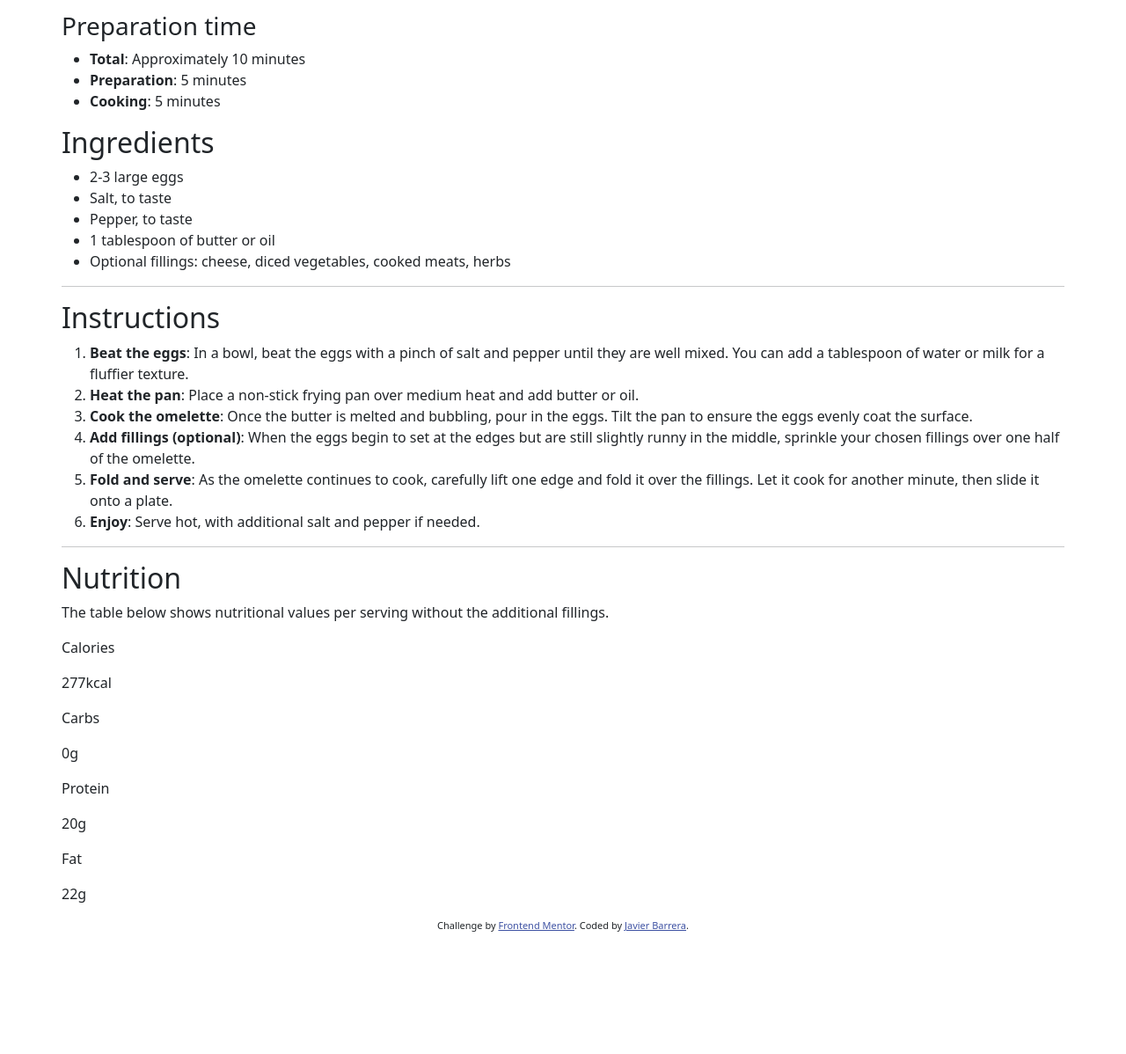
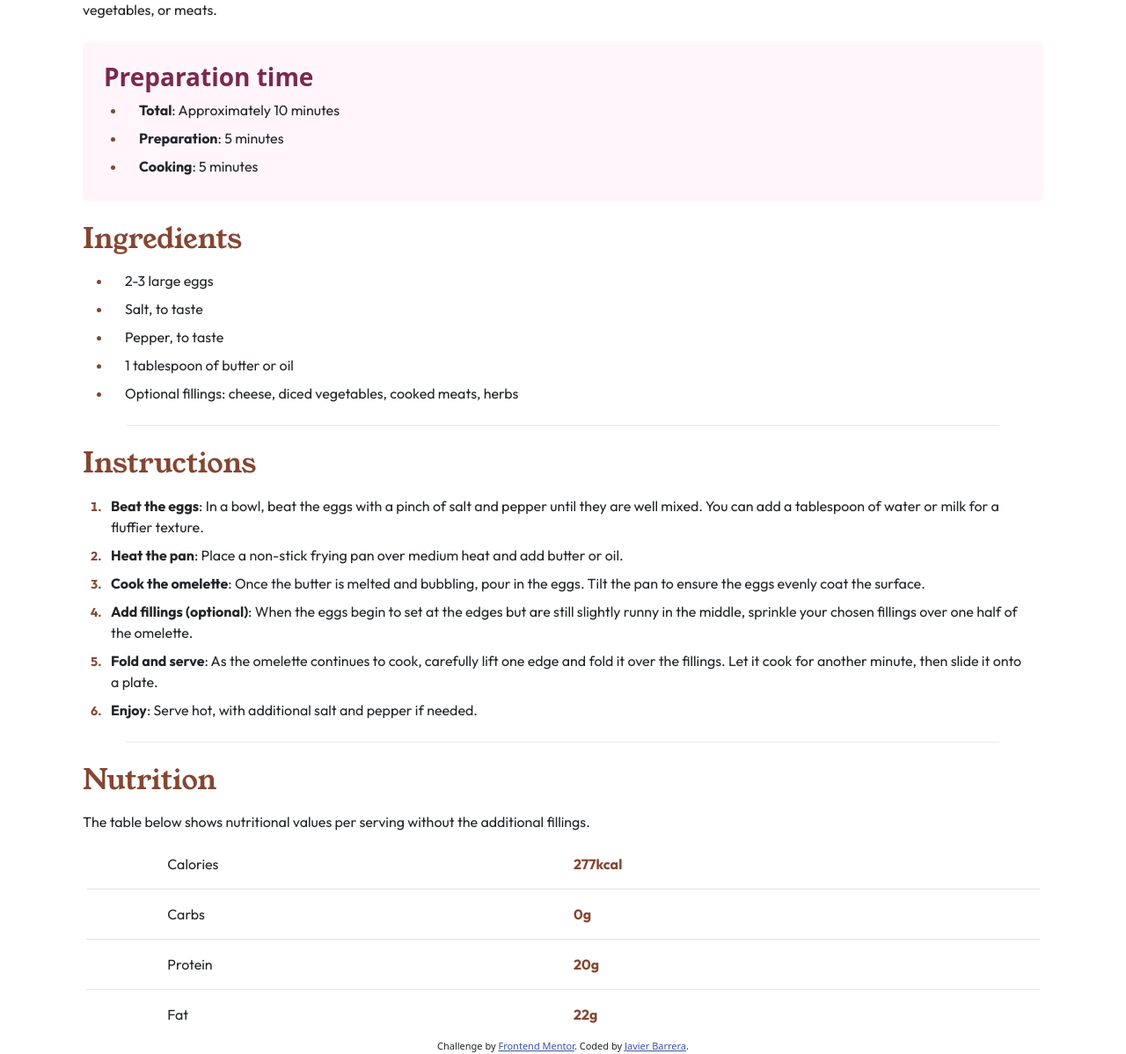
Before and after one commit to javierb256/recipe-page, a plain HTML site: page index.html in a window 1280 px wide. Shown: the part 628-1826 px from the top of the page at 88% size. Before the commit the page ends 1689 px from the top, so only its background shows below. Drawn offline with nearby package versions, Linux system fonts and the light colour scheme.

Commit message:
finished mobile view

```diff
--- a/index.html
+++ b/index.html
@@ -24,6 +24,7 @@
       integrity="sha384-C6RzsynM9kWDrMNeT87bh95OGNyZPhcTNXj1NW7RuBCsyN/o0jlpcV8Qyq46cDfL"
       crossorigin="anonymous"
     ></script>
+    <link rel="stylesheet" href="styles.css" />
     <!-- Feel free to remove these styles or customise in your own stylesheet 👍 -->
     <style>
       .attribution {
@@ -40,110 +41,118 @@
       <div class="container-sm p-0">
         <header>
           <img class="img-fluid" src="./assets/images/image-omelette.jpeg" />
-          <h1 class="text-center fw-bold">Simple Omelette Recipe</h1>
-          <p>
-            Simple Omelette Recipe An easy and quick dish, perfect for any meal.
-            This classic omelette combines beaten eggs cooked to perfection,
-            optionally filled with your choice of cheese, vegetables, or meats.
-          </p>
         </header>
 
-        <section>
-          <div>
+        <section class="px-4 mt-4">
+          <h1 class="text-start fw-semibold mb-3">Simple Omelette Recipe</h1>
+          <p>
+            An easy and quick dish, perfect for any meal. This classic omelette
+            combines beaten eggs cooked to perfection, optionally filled with
+            your choice of cheese, vegetables, or meats.
+          </p>
+        </section>
+
+        <section class="px-4 mt-4">
+          <div class="prep-time pt-4 pb-1 ps-4 pe-5 rounded">
             <h3>Preparation time</h3>
-            <ul>
-              <li><b>Total</b>: Approximately 10 minutes</li>
-              <li><b>Preparation</b>: 5 minutes</li>
-              <li><b>Cooking</b>: 5 minutes</li>
+            <ul class="ps-4">
+              <li class="ps-3 pb-2"><b>Total</b>: Approximately 10 minutes</li>
+              <li class="ps-3 pb-2"><b>Preparation</b>: 5 minutes</li>
+              <li class="ps-3 pb-2"><b>Cooking</b>: 5 minutes</li>
             </ul>
           </div>
         </section>
-        <section>
-          <h2>Ingredients</h2>
+        <section class="px-4 mt-4 mb-4">
+          <h2 class="pb-2">Ingredients</h2>
           <ul>
-            <li>2-3 large eggs</li>
-            <li>Salt, to taste</li>
-            <li>Pepper, to taste</li>
-            <li>1 tablespoon of butter or oil</li>
-            <li>
+            <li class="pb-2 ps-3">2-3 large eggs</li>
+            <li class="pb-2 ps-3">Salt, to taste</li>
+            <li class="pb-2 ps-3">Pepper, to taste</li>
+            <li class="pb-2 ps-3">1 tablespoon of butter or oil</li>
+            <li class="ps-3">
               Optional fillings: cheese, diced vegetables, cooked meats, herbs
             </li>
           </ul>
         </section>
         <hr />
-        <section>
-          <h2>Instructions</h2>
-          <ol>
-            <li>
+        <section class="px-4 mt-4">
+          <h2 class="pb-2">Instructions</h2>
+          <ol class="ps-4">
+            <li class="ps-2 pe-3 pb-2">
               <b>Beat the eggs</b>: In a bowl, beat the eggs with a pinch of
               salt and pepper until they are well mixed. You can add a
               tablespoon of water or milk for a fluffier texture.
             </li>
-            <li>
+            <li class="ps-2 pe-3 pb-2">
               <b>Heat the pan</b>: Place a non-stick frying pan over medium heat
               and add butter or oil.
             </li>
-            <li>
+            <li class="ps-2 pe-3 pb-2">
               <b>Cook the omelette</b>: Once the butter is melted and bubbling,
               pour in the eggs. Tilt the pan to ensure the eggs evenly coat the
               surface.
             </li>
-            <li>
+            <li class="ps-2 pe-3 pb-2">
               <b>Add fillings (optional)</b>: When the eggs begin to set at the
               edges but are still slightly runny in the middle, sprinkle your
               chosen fillings over one half of the omelette.
             </li>
-            <li>
+            <li class="ps-2 pe-3 pb-2">
               <b>Fold and serve</b>: As the omelette continues to cook,
               carefully lift one edge and fold it over the fillings. Let it cook
               for another minute, then slide it onto a plate.
             </li>
-            <li>
+            <li class="ps-2 pe-3 pb-2">
               <b>Enjoy</b>: Serve hot, with additional salt and pepper if
               needed.
             </li>
           </ol>
         </section>
         <hr />
-        <section>
-          <h2>Nutrition</h2>
-          <p>
+        <section class="px-4 mt-4 nutrition">
+          <h2 class="pb-2">Nutrition</h2>
+          <p class="pe-3">
             The table below shows nutritional values per serving without the
             additional fillings.
           </p>
-          <div class="row">
-            <div>
+          <div class="px-1 pt-2">
+            <div class="row justify-content-center">
+              <div class="col-5">
                 <p>Calories</p>
               </div>
-            <div>
-              <p>277kcal</p>
+              <div class="col-5">
+                <p class="nutmeg fw-bold">277kcal</p>
               </div>
             </div>
-          <div class="row">
-            <div>
+            <hr class="mt-0">
+            <div class="row justify-content-center">
+              <div class="col-5">
                 <p>Carbs</p>
               </div>
-            <div>
-              <p>0g</p>
+              <div class="col-5">
+                <p class="nutmeg fw-bold">0g</p>
               </div>
             </div>
-          <div class="row">
-            <div>
+            <hr class="mt-0">
+            <div class="row justify-content-center">
+              <div class="col-5">
                 <p>Protein</p>
               </div>
-            <div>
-              <p>20g</p>
+              <div class="col-5">
+                <p class="nutmeg fw-bold">20g</p>
               </div>
             </div>
-          <div class="row">
-            <div>
+            <hr class="mt-0">
+            <div class="row justify-content-center">
+              <div class="col-5">
                 <p>Fat</p>
               </div>
-            <div>
-              <p>22g</p>
+              <div class="col-5">
+                <p class="nutmeg fw-bold">22g</p>
               </div>
             </div>
-          <div></div>
+          </div>
+
         </section>
       </div>
     </main>
--- a/styles.css
+++ b/styles.css
@@ -21,3 +21,61 @@
 body {
     font-size: 16px;
 }
+
+h1, h2 {
+    font-family: var(--young-seriff);
+}
+
+h1 {
+    font-size: 35px;
+}
+
+h2 {
+    color: var(--nutmeg);
+}
+
+p {
+    font-family: var(--outfit);
+}
+
+li {
+    font-family: var(--outfit);
+}
+
+li::marker {
+    color: var(--nutmeg);
+    font-size: 14px;
+}
+
+ol li::marker {
+    color: var(--nutmeg);
+    font-weight: bold;
+}
+
+hr {
+    width: 87%;
+    margin-left: auto;
+    margin-right: auto;
+    color: rgb(158, 158, 158);
+}
+
+.wenge-brown {
+    color: var(--wenge-brown);
+}
+
+.nutmeg {
+    color: var(--nutmeg);
+}
+
+.prep-time {
+    background-color: var(--rose-white);
+}
+
+.prep-time h3 {
+    color: var(--dark-raspberry);
+    font-weight: 700;
+}
+
+.nutrition hr {
+    width: 100%;
+}
```
Lines whose indentation alone changed are shown as unchanged.
